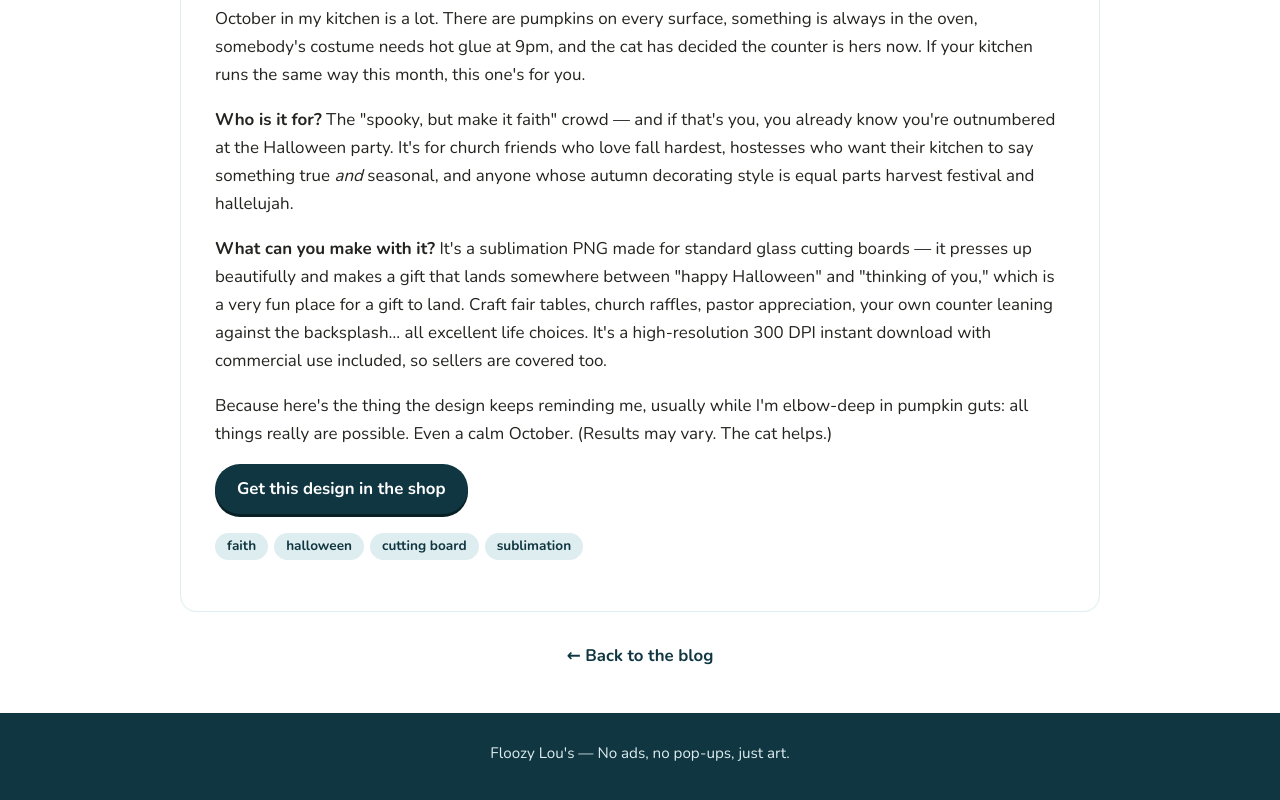
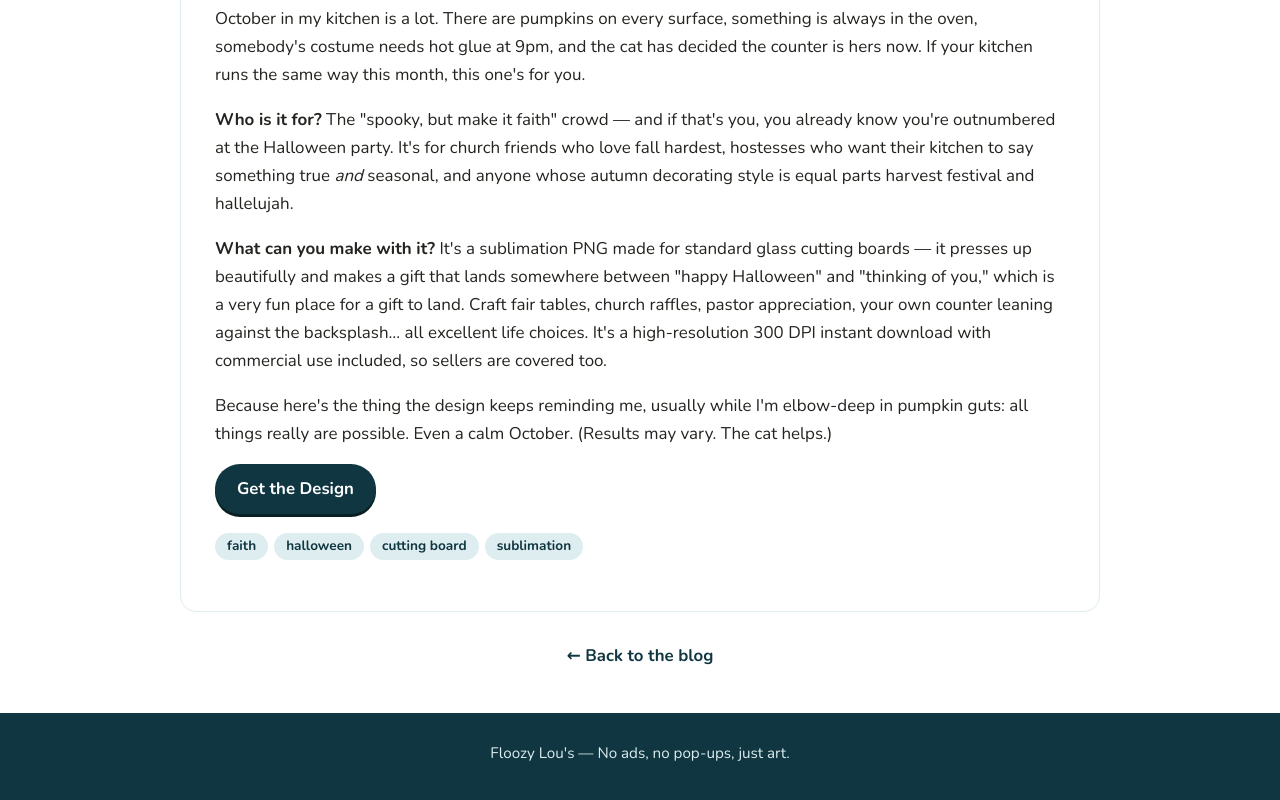
Before and after one commit to floozylousclipartcorner/floozylous-blog, a plain HTML site: page blog/with-god-all-things-are-possible/index.html in a window 1280 px wide. Shown: the part 932-1732 px from the top of the page. Drawn offline with nearby package versions, Linux system fonts and the light colour scheme.

Commit message:
Button label: Get the Design wording

```diff
--- a/blog/with-god-all-things-are-possible/index.html
+++ b/blog/with-god-all-things-are-possible/index.html
@@ -36,7 +36,7 @@
     <p><strong>Who is it for?</strong> The "spooky, but make it faith" crowd — and if that's you, you already know you're outnumbered at the Halloween party. It's for church friends who love fall hardest, hostesses who want their kitchen to say something true <em>and</em> seasonal, and anyone whose autumn decorating style is equal parts harvest festival and hallelujah.</p>
     <p><strong>What can you make with it?</strong> It's a sublimation PNG made for standard glass cutting boards — it presses up beautifully and makes a gift that lands somewhere between "happy Halloween" and "thinking of you," which is a very fun place for a gift to land. Craft fair tables, church raffles, pastor appreciation, your own counter leaning against the backsplash… all excellent life choices. It's a high-resolution 300 DPI instant download with commercial use included, so sellers are covered too.</p>
     <p>Because here's the thing the design keeps reminding me, usually while I'm elbow-deep in pumpkin guts: all things really are possible. Even a calm October. (Results may vary. The cat helps.)</p>
-    <p><a class="btn" target="_blank" rel="noopener" href="https://floozylousclipart.etsy.com/listing/4586778112">Get this design in the shop</a></p>
+    <p><a class="btn" target="_blank" rel="noopener" href="https://floozylousclipart.etsy.com/listing/4586778112">Get the Design</a></p>
     <p><span class="tag">faith</span><span class="tag">halloween</span><span class="tag">cutting board</span><span class="tag">sublimation</span></p>
   </article>
   <p class="backtoblog"><a href="/blog/">← Back to the blog</a></p>
```
